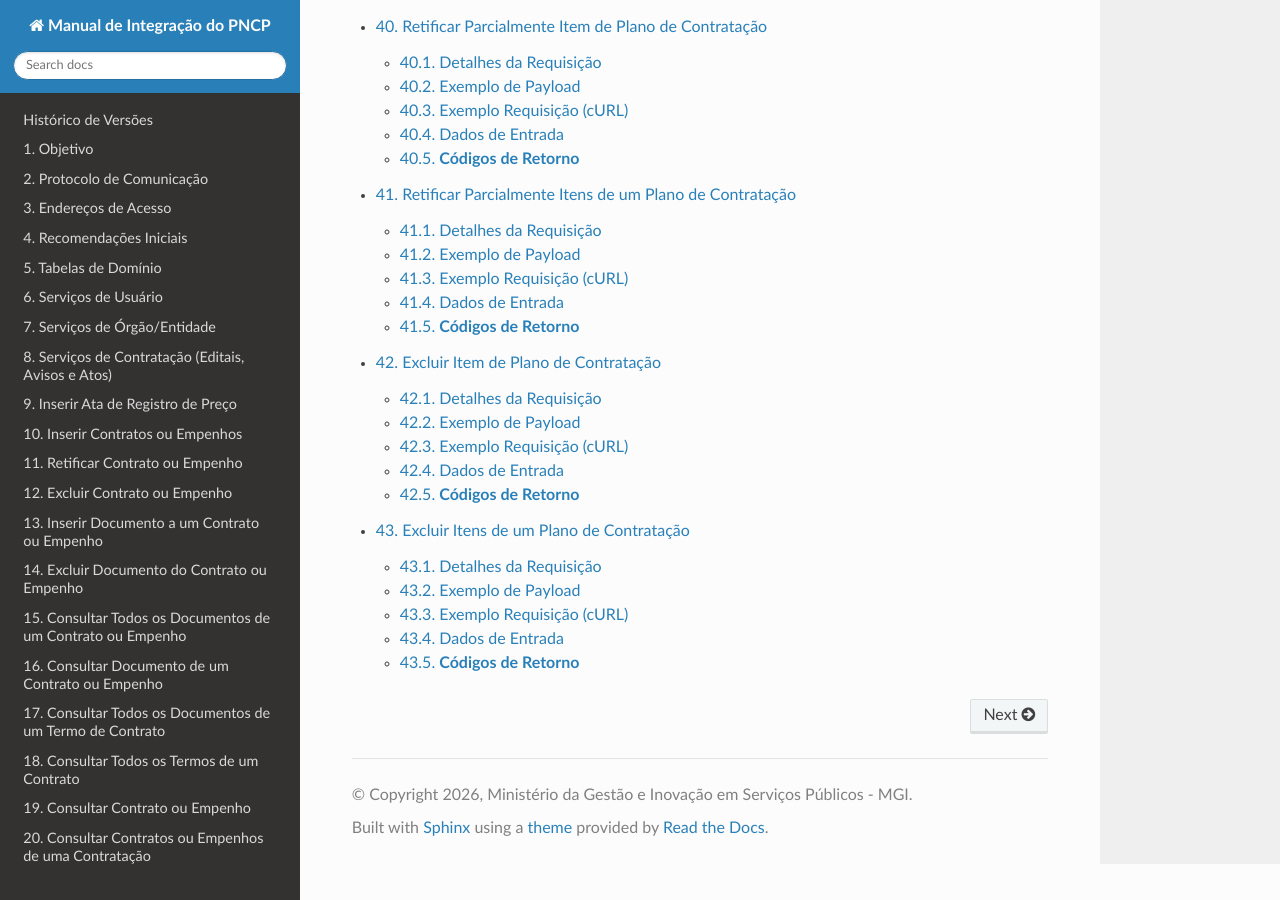
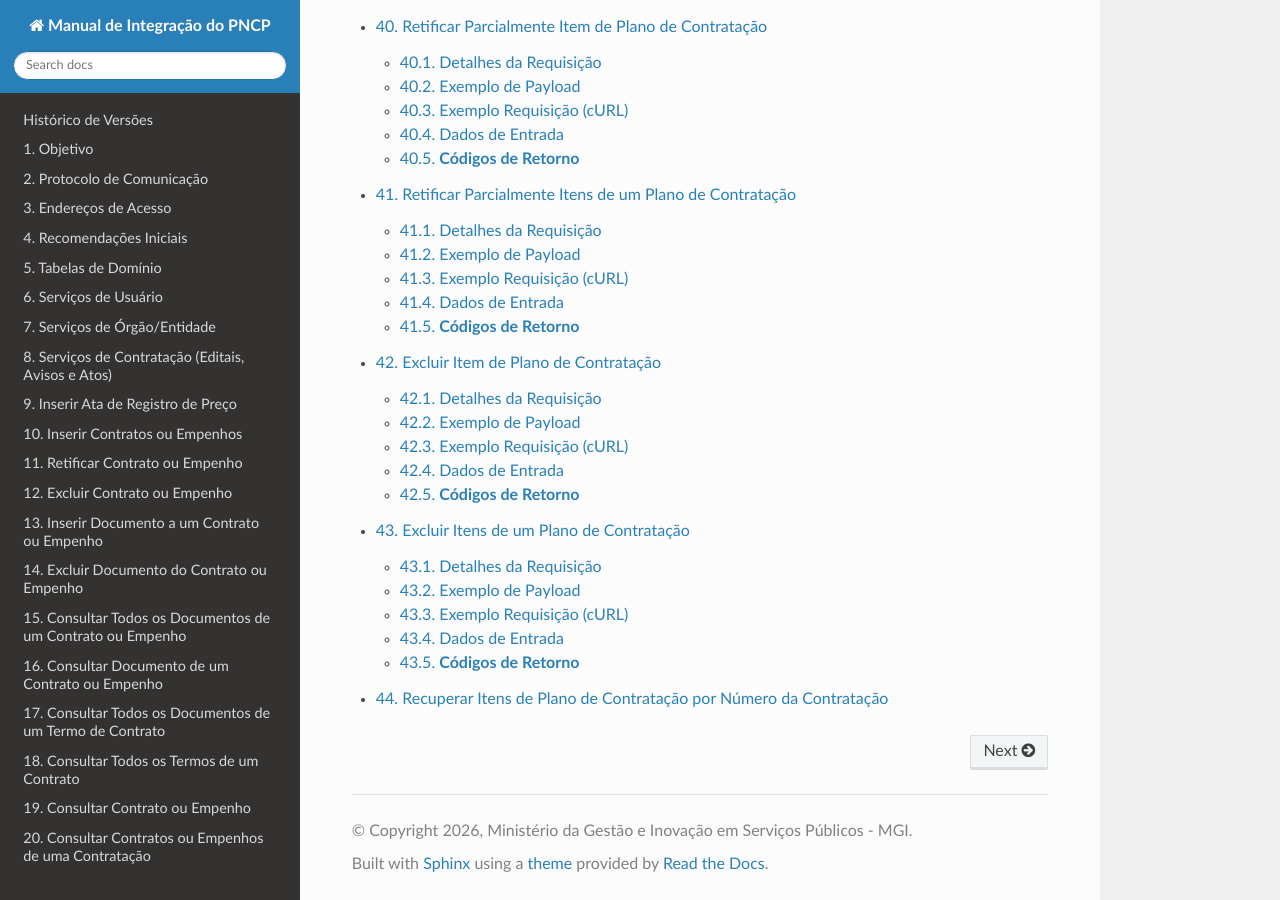
Before and after one commit to carlosmgi/Manual-de-Integracao-do-PNCP, a Sphinx documentation site: the page built from docs/source/index.rst, in a window 1280 px wide and 900 px high, scrolled down 19187 px. Built offline with Sphinx 7.4.7 and the Read the Docs theme 3.1.0, drawn with Linux system fonts in a browser that asks for light colours; pages that are not in the unit, such as notebooks, are missing from menus.

Commit message:
Update index.rst

```diff
--- a/docs/source/index.rst
+++ b/docs/source/index.rst
@@ -62,3 +62,4 @@ Sumário
    Retificar Parcialmente Itens de um Plano de Contratação
    Excluir Item de Plano de Contratação
    Excluir Itens de um Plano de Contratação
+   Recuperar Itens de Plano de Contratação por Número da Contratação
```
